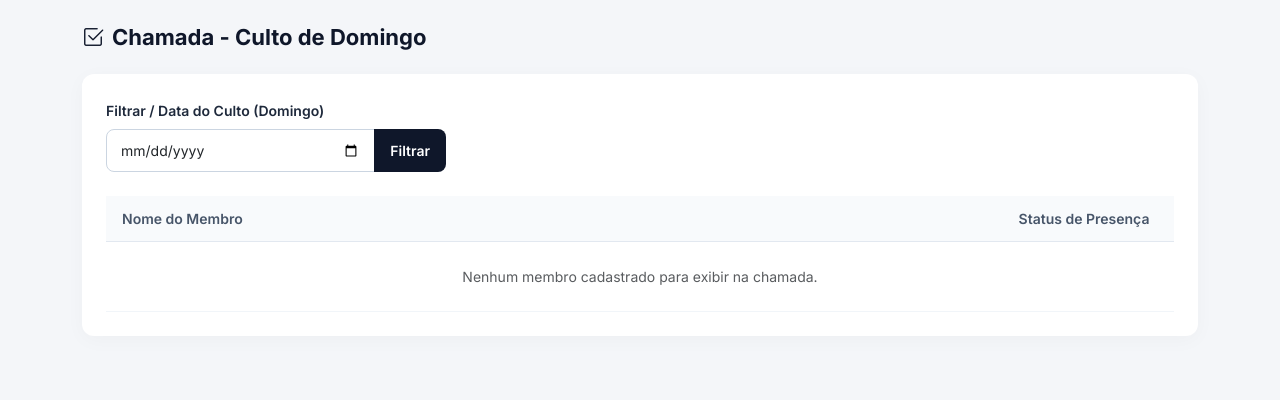
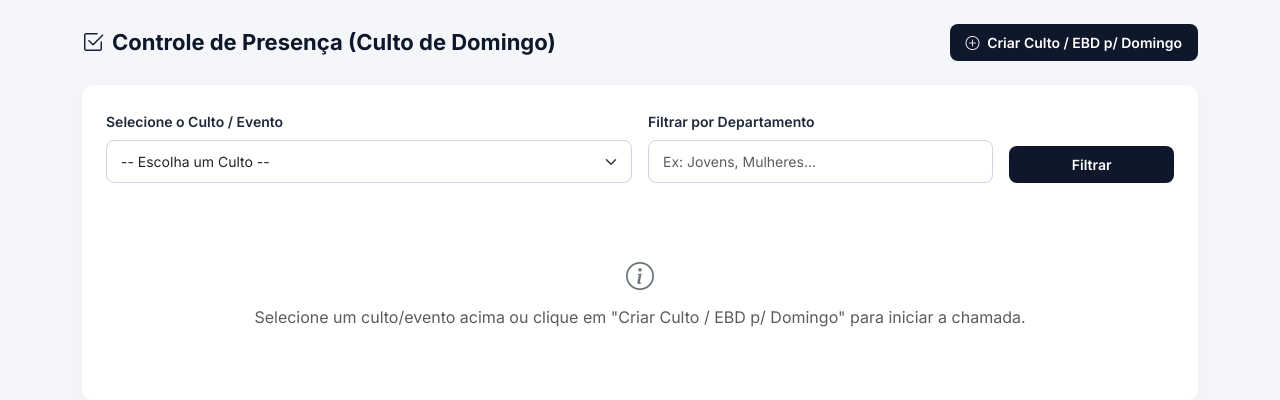
Before and after one commit to SimiTeste/church-presence, a Flask app: page /presence in a window 1280 px wide. Shown: the part 70-470 px from the top of the page. Run offline with Flask 3, Linux system fonts and the light colour scheme; a user stored in the database is signed in; data that the repository does not hold is empty.

Commit message:
Melhora logica do backend de presenca e filtros de eventos

```diff
--- a/routes/presence.py
+++ b/routes/presence.py
@@ -15,15 +15,18 @@ def get_next_sunday():
 @presence_bp.route("/presence", methods=["GET"])
 @login_required
 def index():
-    # Se o usuário for comum (USER), ele não pode ver a listagem geral de presenças/eventos do painel administrativo
+    # Se o usuário não for MASTER, restringe o acesso e redireciona para o painel
     if getattr(current_user, 'tipo', 'USER') != 'MASTER':
-        # Aqui você pode direcionar para uma rota específica do membro comum ou exibir apenas os dados dele
         flash("Acesso restrito à área administrativa.", "warning")
-        return redirect(url_for("auth.login")) # Ou a rota do painel do membro
+        return redirect(url_for("dashboard.index"))
 
     events = Event.query.order_by(Event.data.desc(), Event.id.desc()).all()
     selected_event_id = request.args.get("event_id", type=int)
-    departamento_selecionado = request.args.get("departamento", "")
+    departamento_selecionado = request.args.get("departamento", "").strip()
+
+    # Se nenhum evento foi selecionado, mas existem eventos, seleciona o mais recente por padrão
+    if not selected_event_id and events:
+        selected_event_id = events[0].id
 
     selected_event = None
     members = []
@@ -32,11 +35,13 @@ def index():
     if selected_event_id:
         selected_event = Event.query.get_or_404(selected_event_id)
 
-        # Consulta base de membros ativos
-        query = Member.query.filter_by(ativo=True)
+        # Consulta base de membros (ajustado caso o campo ativo não exista em todos os models)
+        query = Member.query
+        if hasattr(Member, 'ativo'):
+            query = query.filter_by(ativo=True)
 
-        # Aplica o filtro de departamento se o usuário tiver selecionado um
-        if departamento_selecionado:
+        # Aplica o filtro de departamento se selecionado
+        if departamento_selecionado and hasattr(Member, 'departamento'):
             query = query.filter_by(departamento=departamento_selecionado)
 
         members = query.order_by(Member.nome.asc()).all()
@@ -83,8 +88,8 @@ def toggle_presence(event_id, member_id):
         flash("Acesso negado.", "danger")
         return redirect(url_for("presence.index"))
 
-    # Captura o departamento atual da URL para repassar no redirect e não resetar o filtro
-    departamento_selecionado = request.args.get("departamento", "")
+    # Captura o departamento atual da URL ou do formulário para manter o filtro ativo
+    departamento_selecionado = request.args.get("departamento") or request.form.get("departamento", "")
 
     attendance = Attendance.query.filter_by(event_id=event_id, member_id=member_id).first()
 
--- a/templates/presence.html
+++ b/templates/presence.html
@@ -67,11 +67,11 @@
             color: #475569;
             font-weight: 600;
             border-bottom: 1px solid #e2e8f0;
-            padding: 12px 16px;
+            padding: 14px 16px;
         }
 
         .table-custom td {
-            padding: 14px 16px;
+            padding: 16px;
             color: #334155;
             border-bottom: 1px solid #f1f5f9;
         }
@@ -139,31 +139,58 @@
 
         <!-- Cabeçalho da Página -->
         <div class="page-header">
-            <h1 class="page-title"><i class="bi bi-check2-square me-2"></i>Chamada - Culto de Domingo</h1>
+            <h1 class="page-title"><i class="bi bi-check2-square me-2"></i>Controle de Presença (Culto de Domingo)</h1>
+            <div>
+                <form action="{{ url_for('presence.quick_add_ebd') }}" method="POST" class="d-inline">
+                    <button type="submit" class="btn btn-dark-custom btn-custom">
+                        <i class="bi bi-plus-circle me-1"></i> Criar Culto / EBD p/ Domingo
+                    </button>
+                </form>
+            </div>
         </div>
 
-        <!-- Bloco de Formulário / Lista de Chamada -->
+        <!-- Bloco de Seleção de Evento e Filtros -->
         <div class="card-custom">
-            <form method="GET" action="{{ url_for('presence.index') }}" class="row mb-4 align-items-end">
+            <form method="GET" action="{{ url_for('presence.index') }}" class="row g-3 align-items-end mb-4">
+                <div class="col-md-6">
+                    <label for="event_id" class="form-label fw-semibold" style="font-size: 14px;">Selecione o Culto / Evento</label>
+                    <select class="form-select" id="event_id" name="event_id" onchange="this.form.submit()">
+                        <option value="">-- Escolha um Culto --</option>
+                        {% for event in events %}
+                            <option value="{{ event.id }}" {{ 'selected' if selected_event and selected_event.id == event.id else '' }}>
+                                {{ event.nome }} - {{ event.data.strftime('%d/%m/%Y') }}
+                            </option>
+                        {% endfor %}
+                    </select>
+                </div>
+
                 <div class="col-md-4">
-                    <label for="data" class="form-label fw-semibold" style="font-size: 14px;">Filtrar / Data do Culto (Domingo)</label>
-                    <div class="input-group">
-                        <input type="date" class="form-control" id="data" name="data" value="{{ data_selecionada or '' }}">
-                        <button class="btn btn-dark-custom btn-custom" type="submit">Filtrar</button>
-                    </div>
+                    <label for="departamento" class="form-label fw-semibold" style="font-size: 14px;">Filtrar por Departamento</label>
+                    <input type="text" class="form-control" id="departamento" name="departamento" value="{{ departamento_selecionado or '' }}" placeholder="Ex: Jovens, Mulheres...">
+                </div>
+
+                <div class="col-md-2">
+                    <button type="submit" class="btn btn-dark-custom btn-custom w-100">Filtrar</button>
                 </div>
             </form>
 
-            <form method="POST">
-                <!-- Mantém a data selecionada no POST para salvar no dia certo -->
-                <input type="hidden" name="data_culto" value="{{ data_selecionada or '' }}">
+            {% if selected_event %}
+                <div class="alert alert-light border mb-4 d-flex justify-content-between align-items-center">
+                    <div>
+                        <h5 class="mb-1 fw-bold text-dark"><i class="bi bi-calendar-event me-2"></i>{{ selected_event.nome }}</h5>
+                        <p class="text-muted mb-0 small">Data: {{ selected_event.data.strftime('%d/%m/%Y') }}</p>
+                    </div>
+                    <div>
+                        <span class="badge bg-secondary">Total Listados: {{ members|length }}</span>
+                    </div>
+                </div>
 
                 <div class="table-responsive">
                     <table class="table table-custom mb-0">
                         <thead>
                             <tr>
                                 <th>Nome do Membro</th>
-                                <th class="text-center" style="width: 180px;">Status de Presença</th>
+                                <th class="text-center" style="width: 220px;">Status de Presença</th>
                             </tr>
                         </thead>
                         <tbody>
@@ -172,34 +199,35 @@
                                 <tr>
                                     <td class="fw-semibold text-dark">{{ member.nome }}</td>
                                     <td class="text-center">
-                                        <div class="btn-group" role="group" aria-label="Presenca">
-                                            <input type="radio" class="btn-check" name="presenca_{{ member.id }}" id="presente_{{ member.id }}" value="presente" {{ 'checked' if presencas_dict.get(member.id) == 'presente' else '' }}>
-                                            <label class="btn btn-outline-success btn-sm btn-custom" for="presente_{{ member.id }}">Presente</label>
-
-                                            <input type="radio" class="btn-check" name="presenca_{{ member.id }}" id="ausente_{{ member.id }}" value="ausente" {{ 'checked' if presencas_dict.get(member.id) != 'presente' else '' }}>
-                                            <label class="btn btn-outline-danger btn-sm btn-custom" for="ausente_{{ member.id }}">Ausente</label>
-                                        </div>
+                                        {% set is_present = member.id in present_member_ids %}
+                                        <form action="{{ url_for('presence.toggle_presence', event_id=selected_event.id, member_id=member.id, departamento=departamento_selecionado) }}" method="POST" class="d-inline">
+                                            {% if is_present %}
+                                                <button type="submit" class="btn btn-success btn-sm btn-custom px-3">
+                                                    <i class="bi bi-check-circle-fill me-1"></i> Presente
+                                                </button>
+                                            {% else %}
+                                                <button type="submit" class="btn btn-outline-danger btn-sm btn-custom px-3">
+                                                    <i class="bi bi-x-circle me-1"></i> Ausente
+                                                </button>
+                                            {% endif %}
+                                        </form>
                                     </td>
                                 </tr>
                                 {% endfor %}
                             {% else %}
                                 <tr>
-                                    <td colspan="2" class="text-center text-muted py-4">Nenhum membro cadastrado para exibir na chamada.</td>
+                                    <td colspan="2" class="text-center text-muted py-4">Nenhum membro ativo encontrado com os filtros selecionados.</td>
                                 </tr>
                             {% endif %}
                         </tbody>
                     </table>
                 </div>
-
-                {% if members %}
-                <div class="d-flex justify-content-end mt-4">
-                    <button type="submit" class="btn btn-dark-custom btn-custom">
-                        <i class="bi bi-check-lg me-1"></i> Salvar Chamada do Domingo
-                    </button>
+            {% else %}
+                <div class="text-center text-muted py-5">
+                    <i class="bi bi-info-circle fs-3 d-block mb-2 text-secondary"></i>
+                    Selecione um culto/evento acima ou clique em "Criar Culto / EBD p/ Domingo" para iniciar a chamada.
                 </div>
-                {% endif %}
-
-            </form>
+            {% endif %}
         </div>
 
     </div>
```
